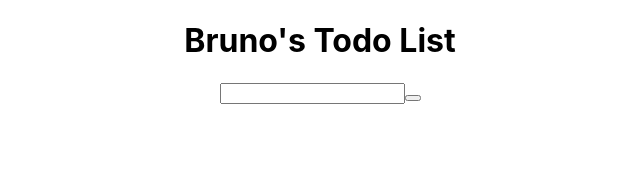
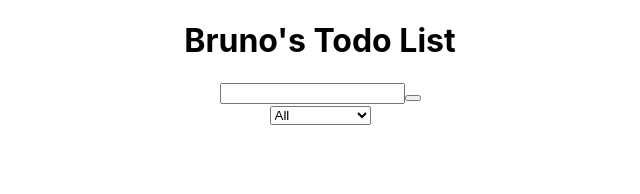
Before and after one commit to brunoestevinho/todo-react, a React (Create React App) app: page / in a window 1280 px wide. Shown: the top 194 px of the page, without its empty margins (320-960 px from the left). Built offline with nearby package versions, Linux system fonts and the light colour scheme.

Commit message:
form completed

```diff
--- a/src/components/Form.js
+++ b/src/components/Form.js
@@ -3,10 +3,17 @@
 const Form = () => {
     return(
         <form>
-            <input type="text" class="todo-input" />
-            <button class="todo-button" type="submit">
-                <i class = "fas fa-plus-square"></i>
+            <input type="text" className="todo-input" />
+            <button className="todo-button" type="submit">
+                <i className = "fas fa-plus-square"></i>
             </button>
+            <div className="select">
+                <select name="todos" className="filter-todo">
+                    <option value="all">All</option>
+                    <option value="completed">Completed</option>
+                    <option value="uncompleted">Uncompleted</option>
+                </select>
+            </div>
         </form>
     );
 }
```
Also changed, not shown: 1 other file (tests, documents, lock files or other folders).
